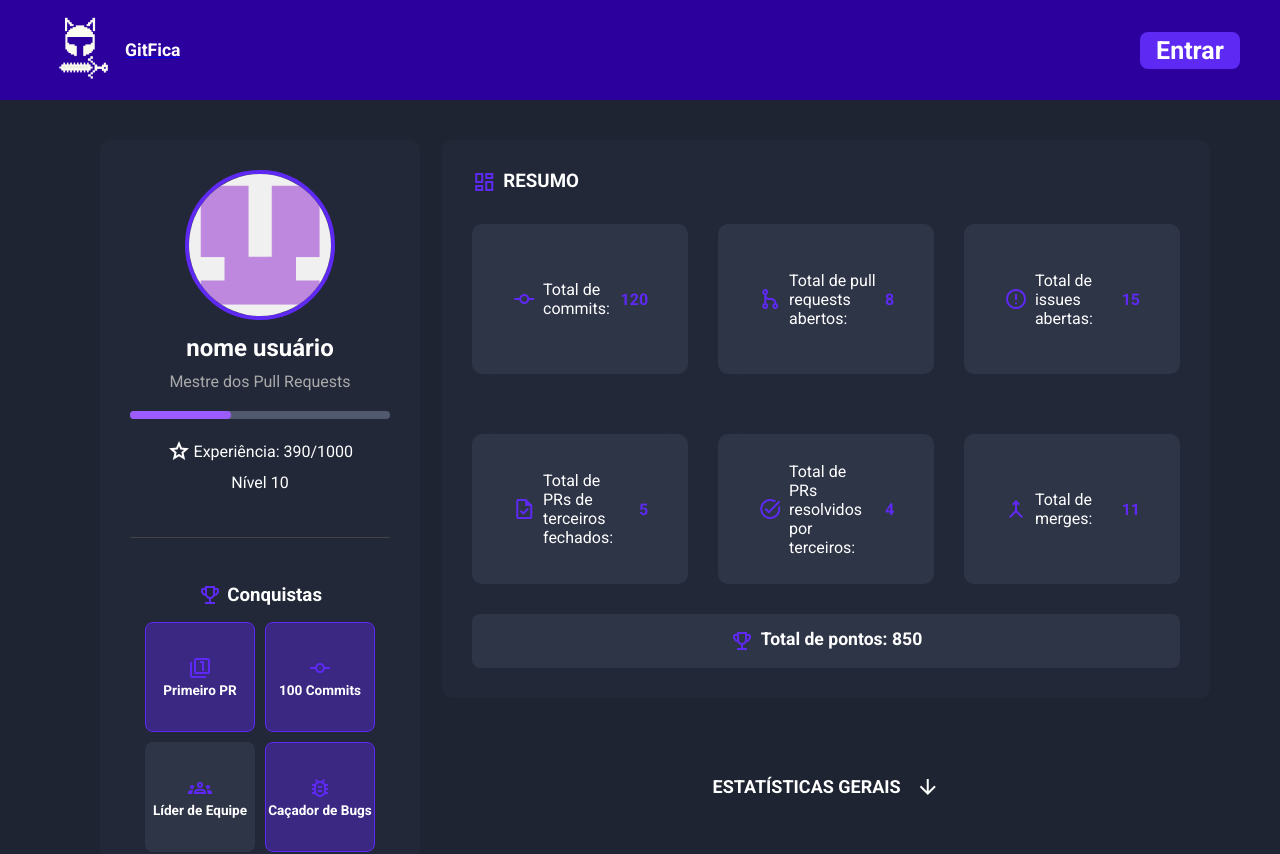
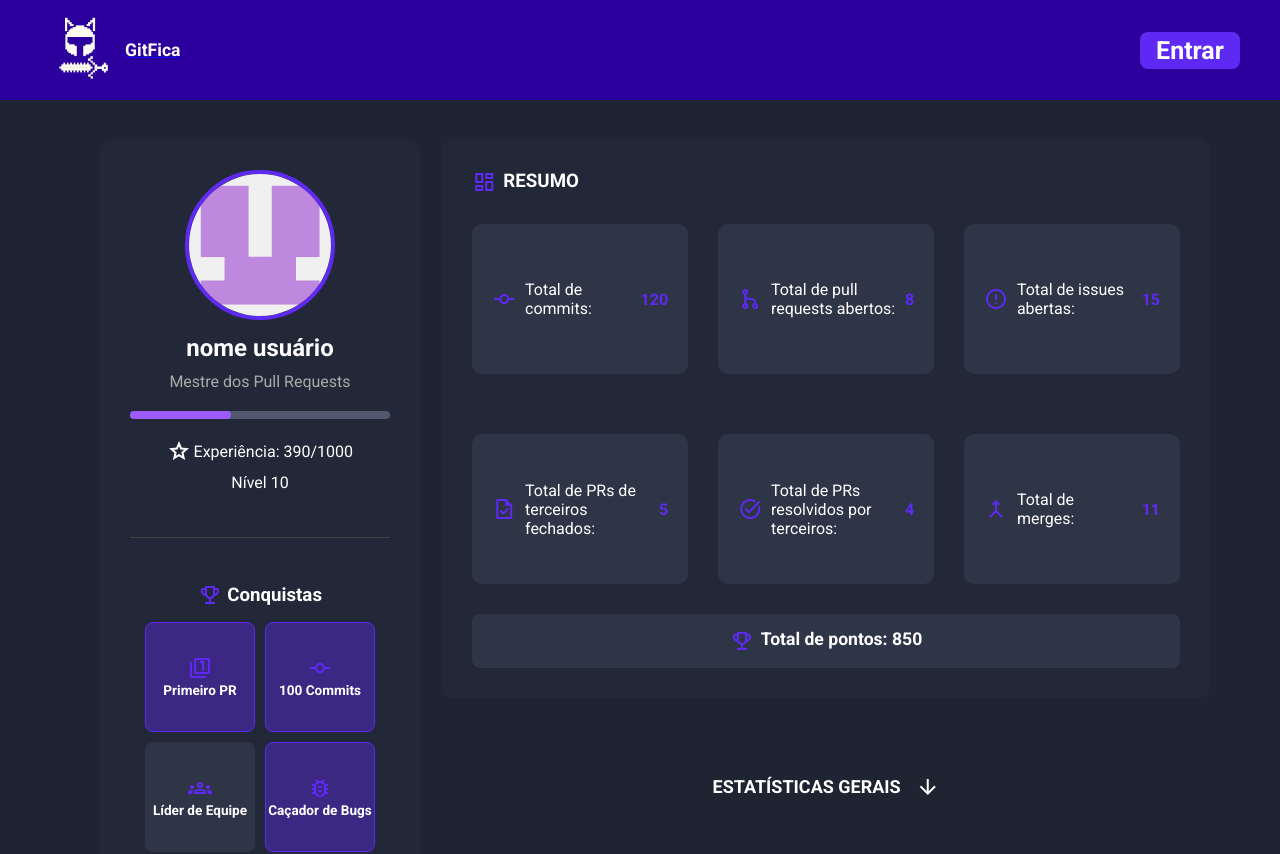
Before and after one commit to fga-eps-mds/2025.1-SGI-Frontend, a Next.js app: page /metrics in a window 1280 px wide. Shown: the top 854 px of the page. Built offline with nearby package versions, Linux system fonts and the light colour scheme; no server answers.

Commit message:
corrige erro de link do commit anterior, atraves da criação de um componente

```diff
--- a/src/app/metrics/page.tsx
+++ b/src/app/metrics/page.tsx
@@ -3,6 +3,8 @@ import styles from './metrics.module.css';
 import Image from 'next/image';
 import Link from 'next/link';
 import { motion } from 'framer-motion';
+
+const MotionLink = motion(Link);
 
 export default function Home() {
 
@@ -98,36 +100,24 @@ export default function Home() {
             >
               <div className={styles.titleMetrics}><span className={`${styles.icon} material-symbols-outlined`}>dashboard</span> <h3> RESUMO</h3></div>
               <div className={styles.metrics}>
-                <motion.div variants={itemVariants} whileHover={{ y: -5 }} whileTap={{ scale: 0.95 }}>
-                  <Link href={"/metrics/commits"} className={styles.linkCard}>
+                <MotionLink href={"/metrics/commits"} className={styles.linkCard} variants={itemVariants} whileHover={{ y: -5 }} whileTap={{ scale: 0.95 }}>
                     <div> <span className={`${styles.icon} material-symbols-outlined`}>commit</span>Total de commits: <strong className={styles.quantityMetric}>120</strong></div>
-                  </Link>
-                </motion.div>
-                <motion.div variants={itemVariants} whileHover={{ y: -5 }} whileTap={{ scale: 0.95 }}>
-                  <Link href={"/metrics/openPRs"} className={styles.linkCard}>
+                </MotionLink>
+                <MotionLink href={"/metrics/openPRs"} className={styles.linkCard} variants={itemVariants} whileHover={{ y: -5 }} whileTap={{ scale: 0.95 }}>
                     <div> <span className={`${styles.icon} material-symbols-outlined`}>graph_1</span>Total de pull requests abertos: <strong className={styles.quantityMetric}>8</strong></div>
-                  </Link>
-                </motion.div>
-                <motion.div variants={itemVariants} whileHover={{ y: -5 }} whileTap={{ scale: 0.95 }}>
-                  <Link href={"/metrics/issues"} className={styles.linkCard}>
+                </MotionLink>
+                <MotionLink href={"/metrics/issues"} className={styles.linkCard} variants={itemVariants} whileHover={{ y: -5 }} whileTap={{ scale: 0.95 }}>
                     <div> <span className={`${styles.icon} material-symbols-outlined`}>error</span>Total de issues abertas: <strong className={styles.quantityMetric}>15</strong></div>
-                  </Link>
-                </motion.div>
-                <motion.div variants={itemVariants} whileHover={{ y: -5 }} whileTap={{ scale: 0.95 }}>
-                  <Link href={"/metrics/PRsdone"} className={styles.linkCard}>
+                </MotionLink>
+                <MotionLink href={"/metrics/PRsdone"} className={styles.linkCard} variants={itemVariants} whileHover={{ y: -5 }} whileTap={{ scale: 0.95 }}>
                     <div> <span className={`${styles.icon} material-symbols-outlined`}>task</span>Total de PRs de terceiros fechados: <strong className={styles.quantityMetric}>5</strong></div>
-                  </Link>
-                </motion.div>
-                <motion.div variants={itemVariants} whileHover={{ y: -5 }} whileTap={{ scale: 0.95 }}>
-                  <Link href={"/metrics/PRsclosed"} className={styles.linkCard}>
+                </MotionLink>
+                <MotionLink href={"/metrics/PRsclosed"} className={styles.linkCard} variants={itemVariants} whileHover={{ y: -5 }} whileTap={{ scale: 0.95 }}>
                     <div> <span className={`${styles.icon} material-symbols-outlined`}>task_alt</span>Total de PRs resolvidos por terceiros: <strong className={styles.quantityMetric}>4</strong></div>
-                  </Link>
-                </motion.div>
-                <motion.div variants={itemVariants} whileHover={{ y: -5 }} whileTap={{ scale: 0.95 }}>
-                  <Link href={"/metrics/merges"} className={styles.linkCard}>
+                </MotionLink>
+                <MotionLink href={"/metrics/merges"} className={styles.linkCard} variants={itemVariants} whileHover={{ y: -5 }} whileTap={{ scale: 0.95 }}>
                     <div> <span className={`${styles.icon} material-symbols-outlined`}>merge</span>Total de merges: <strong className={styles.quantityMetric}>11</strong></div>
-                  </Link>
-                </motion.div>
+                </MotionLink>
               </div>
               <div className={styles.points}><span className={`${styles.icon} material-symbols-outlined`}>trophy</span> <p>Total de pontos: <strong>850</strong></p></div>
             </motion.div>
```
